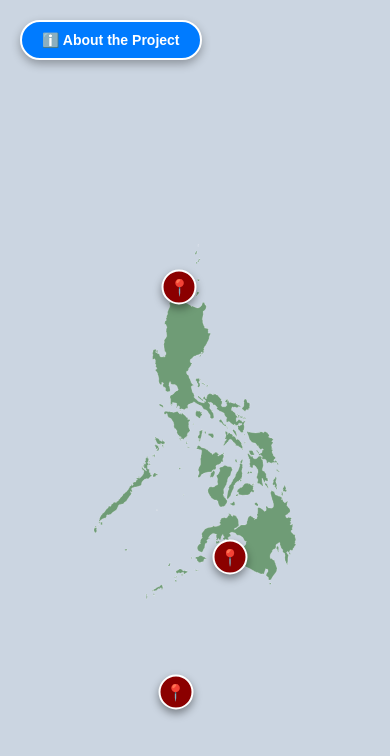
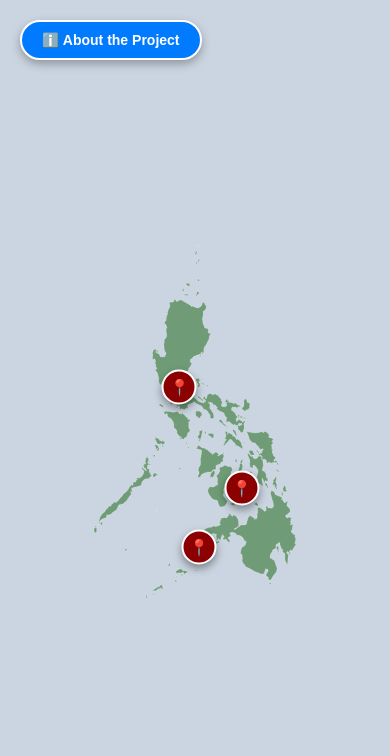
Before and after one commit to Hwooot/ReadHist-Group-3, a plain HTML site: page index.html in a window 390 px wide. Drawn offline with Linux system fonts and the light colour scheme.

Commit message:
Update index.html
Trying to fix pin location issues on mobile/other devices

```diff
--- a/index.html
+++ b/index.html
@@ -12,27 +12,44 @@
             height: 100%;
             overflow: hidden;
             font-family: 'Segoe UI', Tahoma, Geneva, Verdana, sans-serif;
-            background-color: #e0f2fe;
+            background-color: #cbd5e1;
             display: flex;
             justify-content: center;
             align-items: center;
         }
+
         .map-wrapper {
             position: relative;
             width: 100vw;
             height: 100vh;
-            background-color: #cbd5e1;
-            background-image: url('./ph.svg');
-            background-size: contain;
-            background-position: center;
-            background-repeat: no-repeat;
+            display: flex;
+            justify-content: center;
+            align-items: center;
         }
+
+        .map-container {
+            position: relative;
+            display: inline-block;
+            max-width: 100%;
+            max-height: 100%;
+        }
+
+        .map-img {
+            display: block;
+            max-width: 100vw;
+            max-height: 100vh;
+            width: auto;
+            height: auto;
+            object-fit: contain;
+        }
+
         .top-navbar {
             position: absolute;
             top: 20px;
             left: 20px;
             z-index: 500;
         }
+
         .about-trigger-btn {
             background-color: #007bff;
             color: white;
@@ -45,10 +62,12 @@
             box-shadow: 0 4px 10px rgba(0,0,0,0.3);
             transition: background-color 0.2s, transform 0.2s;
         }
+
         .about-trigger-btn:hover {
             background-color: #0056b3;
             transform: scale(1.05);
         }
+
         .pin {
             position: absolute;
             background-color: #8b0000;
@@ -66,10 +85,12 @@
             transform: translate(-50%, -50%);
             transition: transform 0.2s, background-color 0.2s;
         }
+
         .pin:hover {
             background-color: #ff0000;
             transform: translate(-50%, -50%) scale(1.2);
         }
+
         .info-window {
             display: none;
             position: absolute;
@@ -85,10 +106,12 @@
             text-align: center;
             z-index: 2000;
         }
+
         .info-window h3 {
             margin: 0 0 12px 0;
             font-size: 20px;
         }
+
         .landmark-img {
             width: 100%;
             height: 180px;
@@ -98,6 +121,7 @@
             box-shadow: 0 3px 8px rgba(0,0,0,0.15);
             background-color: #cbd5e1;
         }
+
         .info-window .content-box {
             font-size: 14px;
             color: #333;
@@ -106,6 +130,7 @@
             max-height: 400px;
             overflow-y: auto;
         }
+
         .sources-panel {
             margin-top: 15px;
             padding-top: 12px;
@@ -113,28 +138,34 @@
             font-size: 13px;
             text-align: left;
         }
+
         .sources-title {
             font-weight: bold;
             color: #555;
             margin-bottom: 6px;
             display: block;
         }
+
         .sources-list {
             margin: 0;
             padding-left: 20px;
         }
+
         .sources-list li {
             margin-bottom: 4px;
         }
+
         .sources-list a {
             color: #007bff;
             text-decoration: none;
             font-weight: bold;
         }
+
         .sources-list a:hover {
             text-decoration: underline;
             color: #0056b3;
         }
+
         .close-btn {
             background-color: #333;
             color: white;
@@ -145,9 +176,11 @@
             font-size: 14px;
             font-weight: bold;
         }
+
         .close-btn:hover {
             background-color: #555;
         }
+
         .overlay {
             display: none;
             position: absolute;
@@ -167,9 +200,13 @@
             <button class="about-trigger-btn" onclick="showAbout()">ℹ️ About the Project</button>
         </div>
 
-        <button class="pin" style="top: 34%; left: 46%;" onclick="showLandmark(0)" title="Intramuros">📍</button>
-        <button class="pin" style="top: 66%; left: 59%;" onclick="showLandmark(1)" title="Blood Compact Shrine">📍</button>
-        <button class="pin" style="top: 82%; left: 45%;" onclick="showLandmark(2)" title="Fort Pilar Shrine">📍</button>
+        <div class="map-container">
+            <img class="map-img" src="./ph.svg" alt="Philippines Map">
+
+            <button class="pin" style="top: 41%; left: 46%;" onclick="showLandmark(0)" title="Intramuros">📍</button>
+            <button class="pin" style="top: 67%; left: 62%;" onclick="showLandmark(1)" title="Blood Compact Shrine">📍</button>
+            <button class="pin" style="top: 82%; left: 51%;" onclick="showLandmark(2)" title="Fort Pilar Shrine">📍</button>
+        </div>
     </div>
 
     <div id="mapOverlay" class="overlay" onclick="closeBox()"></div>
```
